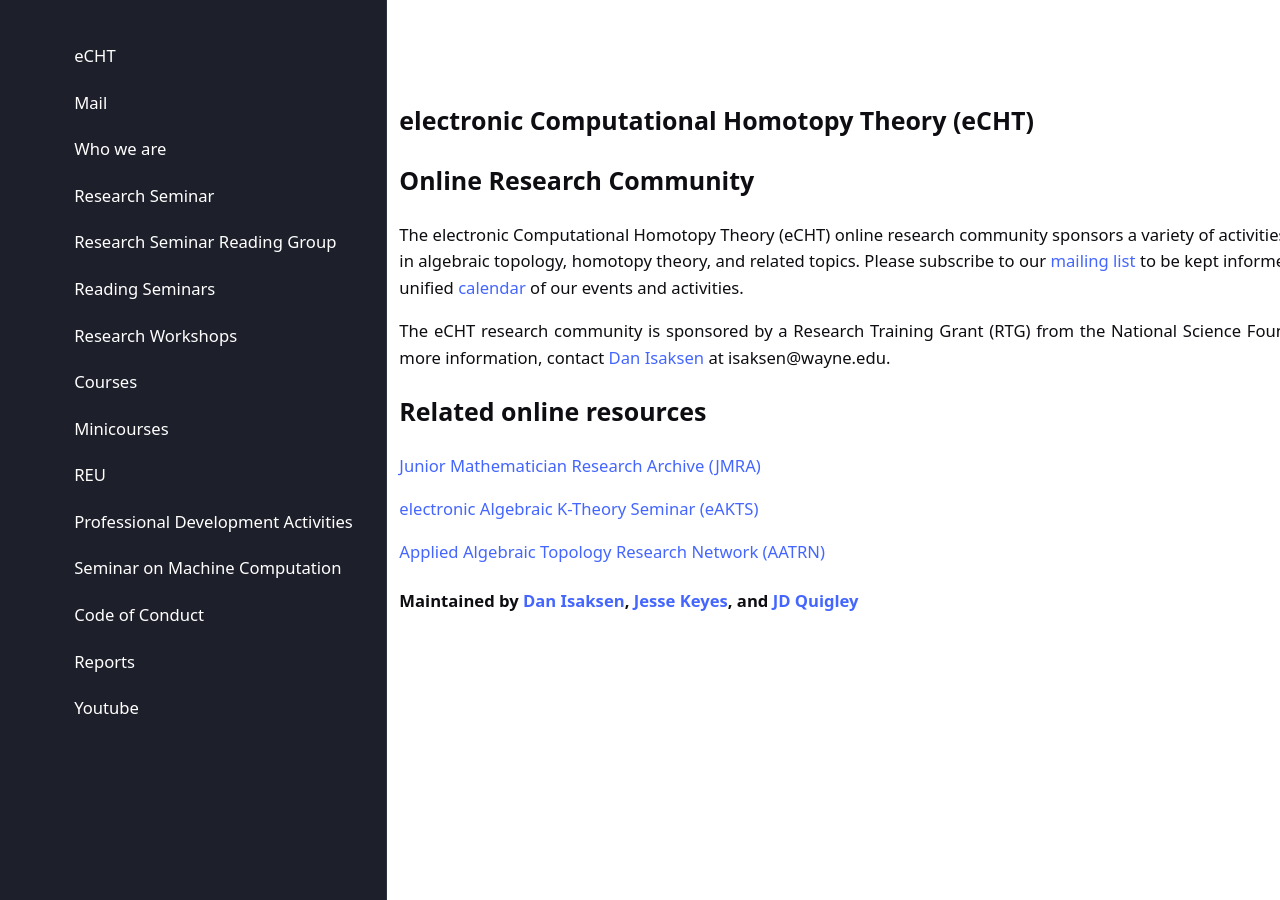
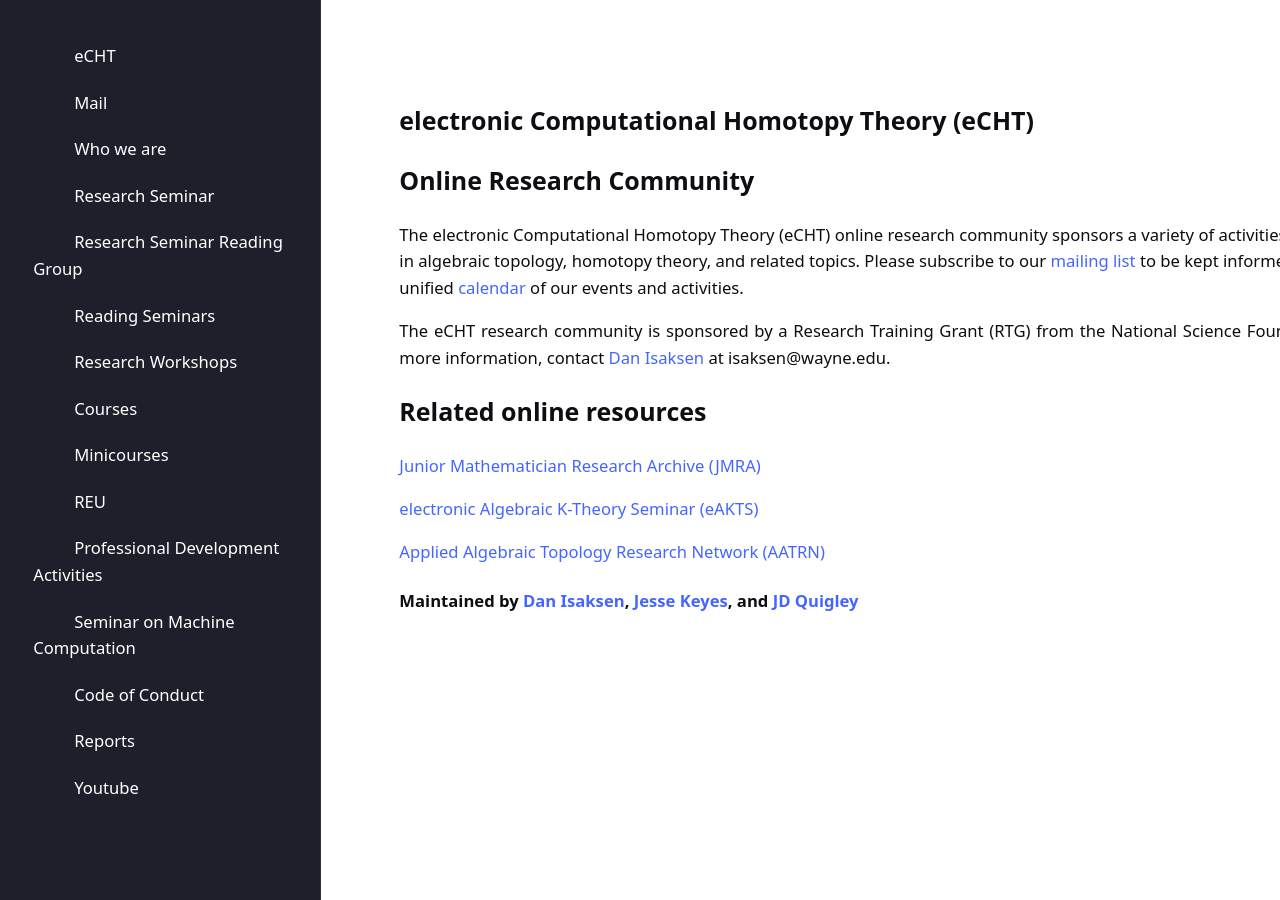
Before and after one commit to eCHTorc/eCHTorc.github.io, a Jekyll site: the page built from index.md, in a window 1280 px wide. Built offline with Jekyll 4.4.1, drawn with Linux system fonts in a browser that asks for light colours; our own code applies the rules of GitHub Pages for plain Markdown files.

Commit message:
Change sidebar width to 25%

```diff
--- a/assets/css/sidebar.sass
+++ b/assets/css/sidebar.sass
@@ -22,7 +22,7 @@ aside
   display: flex!important
   flex-direction: column
   position: fixed
-  width: max-content
+  width: 25%
   padding: 2em 0
   top: 0
   bottom: 0
```
